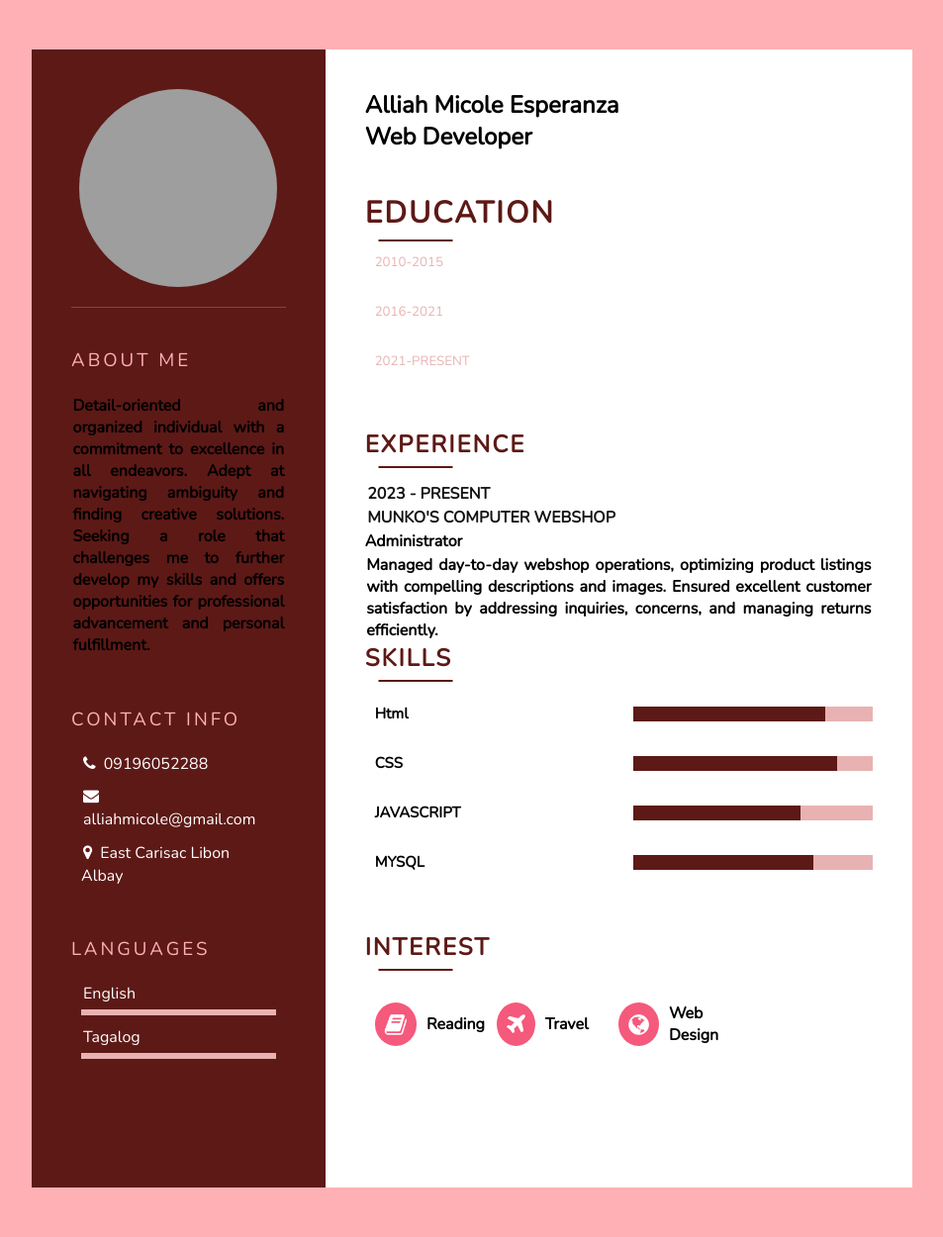
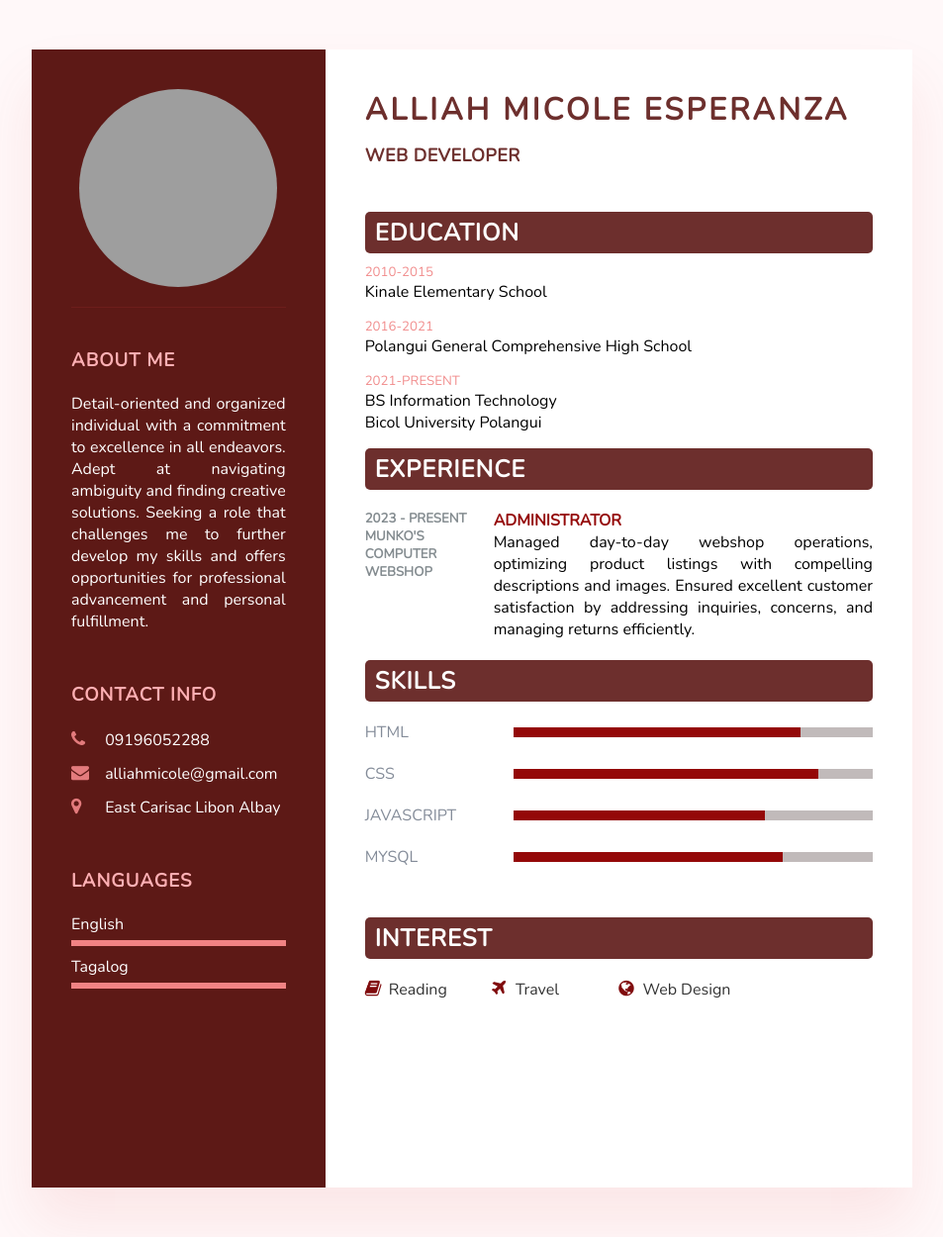
Before and after one commit to alliahmicoleesperanza/2024_BSIT-3A_FlourishCraft_AlliahMicoleEsperanza, a PHP site: page / in a window 1280 px wide. Shown: the whole page at 99% size, without its empty margins (163-1116 px from the left). Run offline with PHP 8.4, Linux system fonts and the light colour scheme; grey boxes are pictures that could not be loaded.

Commit message:
Update style.css

```diff
--- a/Resume/style.css
+++ b/Resume/style.css
@@ -1,56 +1,60 @@
 @import url('https://fonts.googleapis.com/css2?family=Nunito:wght@200&display=swap');
+*
+{
+    margin:0;
+    padding:0;
+    box-sizing:border-box;
+    font-family: 'Nunito', sans-serif;
 
-* {
-    margin: 0;
-    padding: 0;
-    box-sizing: border-box;
-    font-family: 'Nunito', sans-serif;
 }
+body
+{
 
-body {
     display: flex;
     justify-content: center;
     align-items: center;
-    min-height: 100vh;
-    background: #ffb0b4;
+    min-height:100vh;
+    background: #fff8f9;
 }
 
-.container {
+.container
+{
     position: relative;
     width: 100%;
     max-width: 890px;
     min-height: 1150px;
     background: #fff;
-    margin: 50px;
+    margin:50px;
     display: grid;
-    grid-template-columns: 1fr 2fr;
-    box-shadow: 0 35px 55px rgba(0, 0, 0, 0, 1);
+    grid-template-columns: 1fr 2fr ;
+    box-shadow: 0 35px 55px rgba(211, 68, 68, 0.1);
 }
-
-.container .left_Side {
+.container .left_Side
+{
     position: relative;
     background: #5d1916;
     padding: 40px;
 }
-
-.profileText {
+.profileText
+{
     position: relative;
-    display: flex;
+    display:flex;
     flex-direction: column;
     align-items: center;
     padding-bottom: 20px;
-    border-bottom: 1px solid rgba(255, 255, 255, 0.2);
+    border-bottom: 1px solid rgba(179, 46, 46, 0.2);
 }
+.profileText .imgBx
+{
+    position:relative;
+    width: 200px;
+    height:200px;
+    border-radius: 50%;
+    overflow:hidden;
 
-.profileText .imgBx {
-    position: relative;
-    width: 200px;
-    height: 200px;
-    border-radius: 50%;
-    overflow: hidden;
 }
-
-.profileText .imgBx img {
+.profileText .imgBx img
+{
     position: absolute;
     top: 0;
     left: 0;
@@ -58,272 +62,215 @@ body {
     height: 100%;
     object-fit: cover;
 }
-
-.profileText h2 {
+.profileText h2
+{
     color: #fff;
     font-size: 1.5em;
     margin-top: 20px;
     text-transform: uppercase;
     text-align: center;
     font-weight: 600;
-    line-height: 1.3em;
+    line-height: 1.4em;
+}
+.profileText h2 span
+{
+    font-size: 0.8em;
+    font-style: 300;
+}
+.contactInfo
+{
+    padding-top: 40px ;
+}
+.title
+{
+  color: #ffb0b4;
+    text-transform: uppercase;
+    font-weight: 600;
+    letter-spacing: 1px;
+    margin-bottom: 20px;
+
 }
 
-.title {
-    color: #ffb0b4;
-    text-transform: uppercase;
-    font-weight: 500;
-    letter-spacing: 3px;
-
-    margin-bottom: 20px;
+.contactInfo ul
+{
+position: relative;
 }
-
-.contactInfo {
-    padding-top: 40px;
+.contactInfo ul li
+{
+position: relative;
+list-style: none;
+margin: 10px 0;
+cursor: pointer;
 }
-
-.contactInfo ul {
-    position: relative;
-}
-
-.contactInfo ul li {
-    position: relative;
-    list-style: none;
-    margin: 10px;
-    cursor: pointer;
-}
-
-.contactInfo ul li.icon {
+.contactInfo ul li .icon
+{
     display: inline-block;
     width: 30px;
-    font-size: 20px;
-    vertical-align: middle;
+    font-size: 18px;
+    color: #e37b7d;
 }
-
-.contactInfo ul li span {
-    color: #fff;
-    font-weight: 300;
-    padding: 2px;
-    vertical-align: middle;
-}
-
-.profileText h2 span {
-    font-size: 0.6em;
-    font-style: 100;
-    vertical-align: middle;
-}
-
-.contactInfo.education {
-    margin-bottom: 15px;
-}
-
-.contactInfo.education h5 {
-    color: #e9b2b2;
-    font-weight: 300;
-}
-
-.contactInfo.education h4 {
+.contactInfo ul li span
+{
     color: #fff;
     font-weight: 300;
 }
+.contactInfo.education li
+{
+margin-bottom: 15px;
 
-.contactInfo.language .percent {
+}
+.contactInfo.education h5
+{
+    color: rgb(241, 141, 141);
+    font-weight: 500;
+}
+.contactInfo.education h4
+{
+    color: #000;
+    font-weight: 500;
+}
+.contactInfo.education h4:nth-child(2)
+{
+color: #000;
+font-weight: 300;
+}
+.contactInfo.language .percent
+{
     position: relative;
     width: 100%;
     height: 6px;
-    background: #e9b2b2;
+    background: #f18384;
     display: block;
     margin-top: 5px;
 }
-
-.contactInfo.language .percent div {
+.contactInfo.language .percent div
+{
     position: absolute;
     top: 0;
     left: 0;
     height: 100%;
-    background: #5d1916;
+    background: #620305;
 }
-
-.container .right_Side {
+.container .right_Side
+{
     position: relative;
     background: #fff;
     padding: 40px;
 }
-
-.about {
+.about
+{
     margin-bottom: 50px;
     text-align: justify;
+
+}
+.about:last-child
+{
+    margin-bottom: 0;
 }
 
 .title2 {
-    color: #5d1916;
+    background-color: #6d2f2d;
+    border-radius: 5px;
+    color: #fff;
     text-transform: uppercase;
-    letter-spacing: 2px;
-    margin-bottom: 20px;
-    font-size: 1.9em;
-    font-style: bold;
-    position: relative;
+    letter-spacing: 1px;
+    margin-bottom: 10px;
+    padding: 5px 10px;
 }
 
-.title2::before {
-    content: "";
-    position: absolute;
-    width: 75px;
-    height: 2px;
-    background-color: #5d1916;
-    bottom: -8px;
-    left:10%;
-    transform: translateX(-50%);
+p
+{
+    color: #fff;
 }
-
-p {
-    color: #000;
-    font-weight: 800;
-    padding: 1.5px;
+.about .box
+{
+    display:flex ;
+    flex-direction: row;
+    margin: 20px 0;
+}
+.about .box .year_company
+{
+    min-width: 130px;
+}
+.about .box .year_company h5
+{
+    text-transform: uppercase;
+    color: #848c90;
+    font-weight: 600;
+}
+.about .box .text h4{
+    text-transform: uppercase;
+    color: rgb(148, 8, 8);
+    font-size: 16px;
+}
+.skills .box
+{
+    position: relative;
+    width: 100%;
+    display:grid;
+    grid-template-columns: 150px 1fr;
+    justify-content: center;
+    align-items: center;
 }
 
 
-.about .year_company {
-    display: flex;
-    flex-direction: column;
-    align-items: flex-start;
-    padding: 1.5px;
-  }
 
-  .about .year_company h3 {
-    font-size: 1.2em;
-    padding: 1.5px;
-    font-weight: 900;
-    color: #c9132c;
-  }
+.text p {
+    color: #000;
+}
+.skills .box h4
+{
+    text-transform: uppercase;
+    color: #848c99;
+    font-weight: 500;
 
-  .about .year_company h5 {
-    color: #141313;
-    margin: 0;
-    font-size: 1em;
-    font-weight: 900;
-    padding: 1px;
-  }
+}
+.skills .box .percent
+{
+    position: relative;
+    width: 100%;
+    height: 10px;
+    background: #c1baba;
 
-.about .title2 {
-    color: #5d1916;
-    text-transform: uppercase;
-    font-style: bold;
-    letter-spacing: 2px;
-    margin-bottom: 20px;
-    font-size: 1.5em;
+}
+.skills .box .percent div
+{
+position: absolute;
+top: 0;
+left: 00;
+height: 100%;
+background: rgb(148, 8, 8);
 }
 
-.skills .box {
-    display: flex;
-    flex-direction: row;
-    margin: 10px 0;
-    align-items: center;
+.resume-section h2 {
+    font-weight: bold;
+    text-transform: uppercase;
+    font-size: 31px;
+    letter-spacing: 3px;
+    color: #6d2f2d;
 }
 
-.skills .box h4 {
-    margin: 0;
-    font-size: 20px;
-    flex: 1;
-    padding: 10px;
+.resume-section span {
+    font-weight: bold;
+    font-size: 18px;
+    text-transform: uppercase;
+    letter-spacing: 0.5px;
 }
 
-.skills .box .percent {
-    flex: 2;
-    margin-left: 10px;
+.interest ul{
+    display: grid;
+    grid-template-columns: repeat(4,1fr);
 }
-
-.skills .box .percent div {
-    height: 100%;
-    background: #5d1916;
-}
-
-.interest ul {
-    display: grid;
-    padding: 10px;
-    grid-template-columns: repeat(3, 1fr)
-}
-
-.interest ul li {
+.interest ul li
+{
     list-style: none;
-    color: #000;
-    font-weight: 900;
+    color: #333;
+    font-weight: 500;
     margin: 10px 0;
 }
-
-
-.about.skills .box {
-    display: flex;
-    flex-direction: row;
-    margin: 10px 0;
-    align-items: center;
+.interest ul li .fa
+{
+    color: #800b0d;
+    font-size: 18px;
+    width: 20px;
 }
-
-.about.skills .box h4 {
-    margin: 0;
-    font-size: 17px;
-    flex: 1;
-}
-
-.about.skills .box .percent {
-    flex: 1;
-    margin-left: 10px;
-    height: 15px;
-    background: #e9b2b2;
-    display: flex;
-
-}
-
-.about.skills .box .percent div {
-    height: 100%;
-    background: #5d1916;
-    width: 0;
-}
-
-.about.skills .box:nth-child(1) .percent div {
-    width: 100%;
-}
-
-.about.skills .box:nth-child(2) .percent div {
-    width: 80%;
-}
-
-.about.skills .box:nth-child(3) .percent div {
-    width: 60%;
-}
-
-.about.skills .box:nth-child(4) .percent div {
-    width: 75%;
-}
-
-
-.about.interest ul {
-    display: grid;
-    grid-template-columns: repeat(4, 1fr);
-}
-
-.about.interest ul li {
-    list-style: none;
-    color: #000;
-    font-style: bold;
-    margin: 10px 0;
-    display: flex;
-    align-items: center;
-}
-
-.about.interest ul li i {
-    font-size: 24px;
-    background-color: #f5597b;
-    color: #fff;
-    border-radius: 50%;
-    padding: 10px;
-    margin-right: 10px;
-
-}
-
-
-.about.skills .box h4 {
-    margin: 0;
-    font-size: 15px;
-
-}
```
